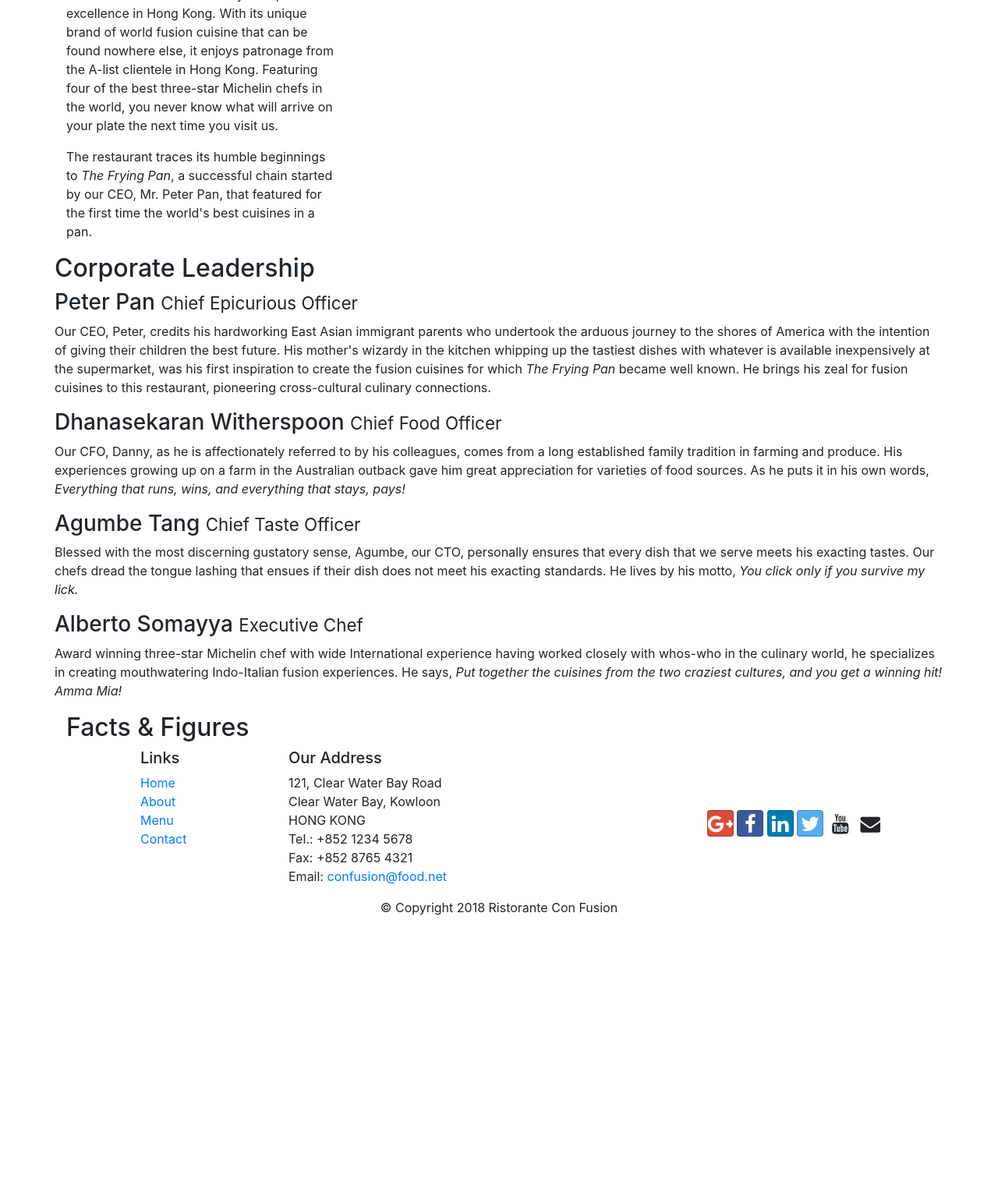
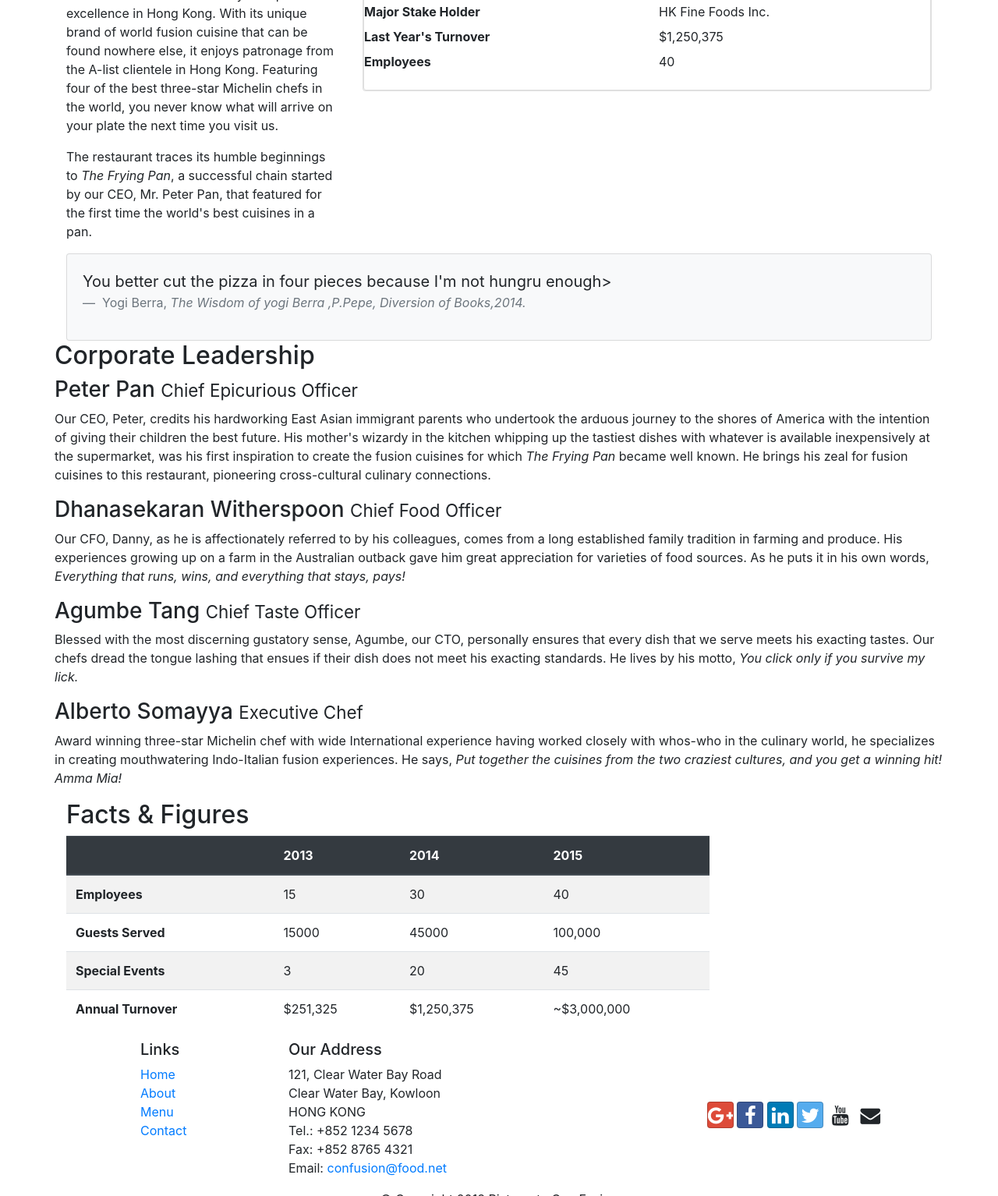
Before and after one commit to vaishnavigurram56/Bootstrap, a website: page aboutus.html in a window 1280 px wide. Shown: the part 524-2058 px from the top of the page at 78% size. Before the commit the page ends 1716 px from the top, so only its background shows below. Drawn offline with nearby package versions, Linux system fonts and the light colour scheme.

Commit message:
Tables and Cards

```diff
--- a/aboutus.html
+++ b/aboutus.html
@@ -64,7 +64,36 @@
                 <p>Started in 2010, Ristorante con Fusion quickly established itself as a culinary icon par excellence in Hong Kong. With its unique brand of world fusion cuisine that can be found nowhere else, it enjoys patronage from the A-list clientele in Hong Kong.  Featuring four of the best three-star Michelin chefs in the world, you never know what will arrive on your plate the next time you visit us.</p>
                 <p>The restaurant traces its humble beginnings to <em>The Frying Pan</em>, a successful chain started by our CEO, Mr. Peter Pan, that featured for the first time the world's best cuisines in a pan.</p>
             </div>
-            <div>
+            <div class="col-sm">
+                <div class="card">
+                    <h3 class="card-header bg-primary text-white"> Facts at a glance</h3>
+                    <div class="card body">
+                        <dl class="row">
+                            <dt class="col-6">Started</dt>
+                            <dd class="col-6">3.Feb 2020</dd>
+                            <dt class="col-6">Major Stake Holder</dt>
+                            <dd class="col-6">HK Fine Foods Inc.</dd>
+                            <dt class="col-6">Last Year's Turnover</dt>
+                            <dd class="col-6">$1,250,375</dd>
+                            <dt class="col-6">Employees</dt>
+                            <dd class="col-6">40</dd>
+                        </dl>
+                    </div>
+                </div>
+            </div>
+            <div class="col-12">
+                <div class="card card-body bg-light">
+                    <blockquote class="blockquote">
+                        <p class="mb-0">You better cut the pizza in four pieces
+                            because I'm not hungru enough>
+                        </p>
+                        <footer class="blockquote-footer">
+                            Yogi Berra, <cite title="Source Title">The Wisdom of yogi Berra
+                                ,P.Pepe, Diversion of Books,2014.
+                            </cite>
+                        </footer>
+                    </blockquote>
+                </div>
             </div>
         </div>
 
@@ -85,6 +114,44 @@
        <div class="row row-content">
            <div class="col-12 col-sm-9">
                <h2>Facts &amp; Figures</h2>
+               <div class="table-responsive">
+                <table class="table table-striped">
+                    <thead class="thead-dark">
+                        <tr>
+                            <th>&nbsp;</th>
+                            <th>2013</th>
+                            <th>2014</th>
+                            <th>2015</th>
+                        </tr>
+                    </thead>
+                    <tbody>
+                        <tr>
+                            <th>Employees</th>
+                            <td>15</td>
+                            <td>30</td>
+                            <td>40</td>
+                        </tr>
+                        <tr>
+                            <th>Guests Served</th>
+                            <td>15000</td>
+                            <td>45000</td>
+                            <td>100,000</td>
+                        </tr>
+                        <tr>
+                            <th>Special Events</th>
+                            <td>3</td>
+                            <td>20</td>
+                            <td>45</td>
+                        </tr>
+                        <tr>
+                            <th>Annual Turnover</th>
+                            <td>$251,325</td>
+                            <td>$1,250,375</td>
+                            <td>~$3,000,000</td>
+                        </tr>
+                    </tbody>
+                </table>
+            </div>
            </div>
            <div class="col-12 col-sm-3"></div>
        </div>
```
